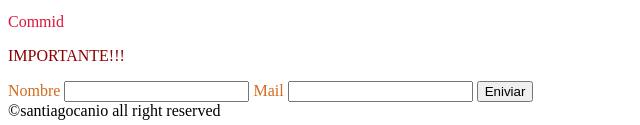
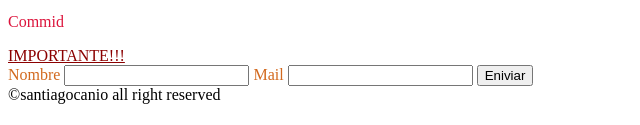
Before and after one commit to Santiago-Canio/tp-tres-bibliografia-canio, a plain HTML site: page index-copia.html in a window 1280 px wide. Shown: the part 779-904 px from the top of the page, without its empty margins (0-640 px from the left). Drawn offline with Linux system fonts and the light colour scheme.

Commit message:
Rick fix

```diff
--- a/index-copia.html
+++ b/index-copia.html
@@ -77,7 +77,7 @@
         <!-- <video src="Rick Astley.mp4"></video>-->
         <a href="souless.ogg" style="color: red;">Click This</a>
         <p>Commid</p>
-        <p style="color: darkred;" href="Rick Astley.mp4">IMPORTANTE!!!</p>
+        <a href="Rick Astley.mp4" style="color: darkred;">IMPORTANTE!!!</a>
         <form>
             <label for="Nombre">Nombre</label>
             <input type="text" id="Nombre" name="Nombre">
```
